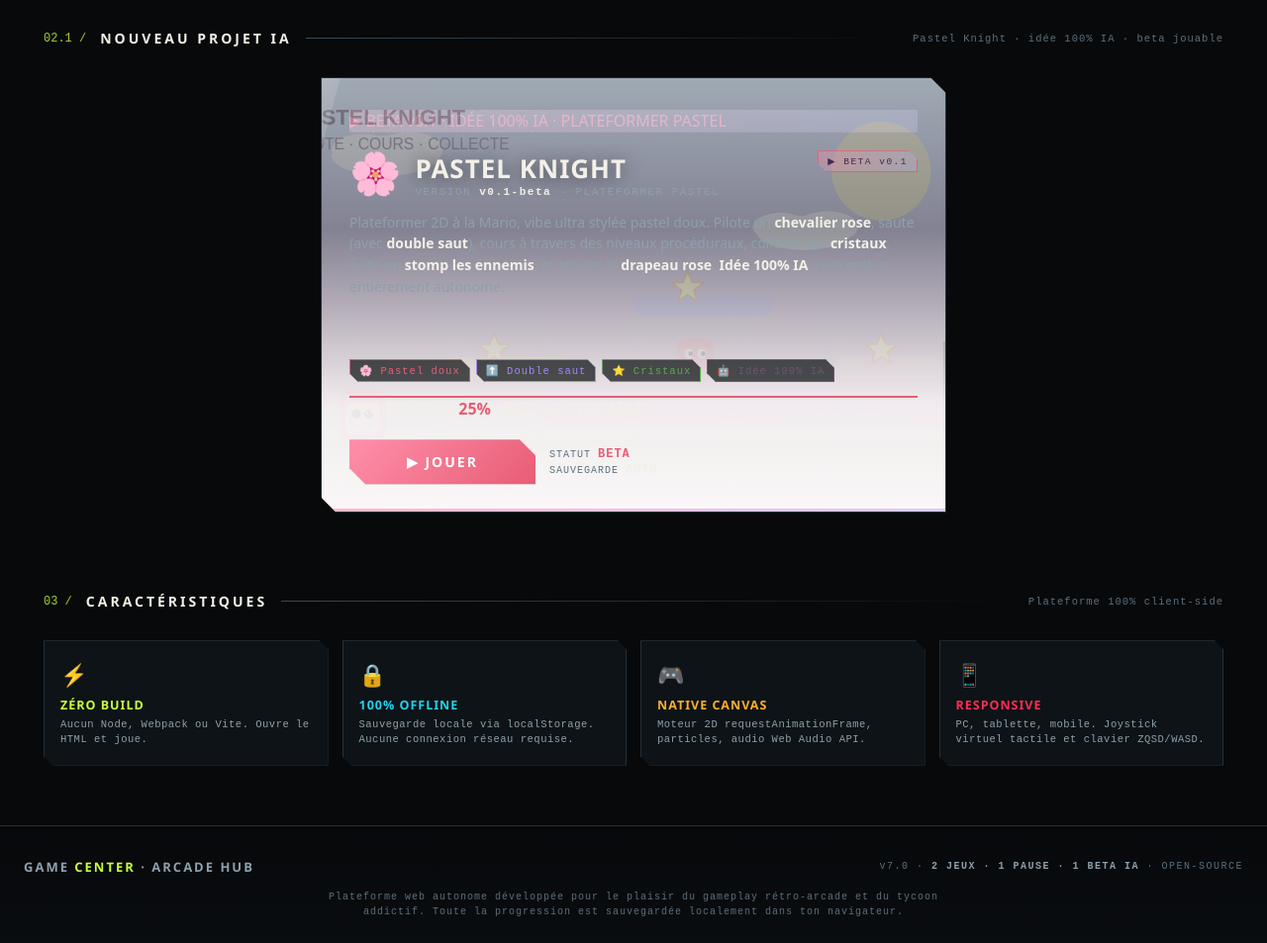
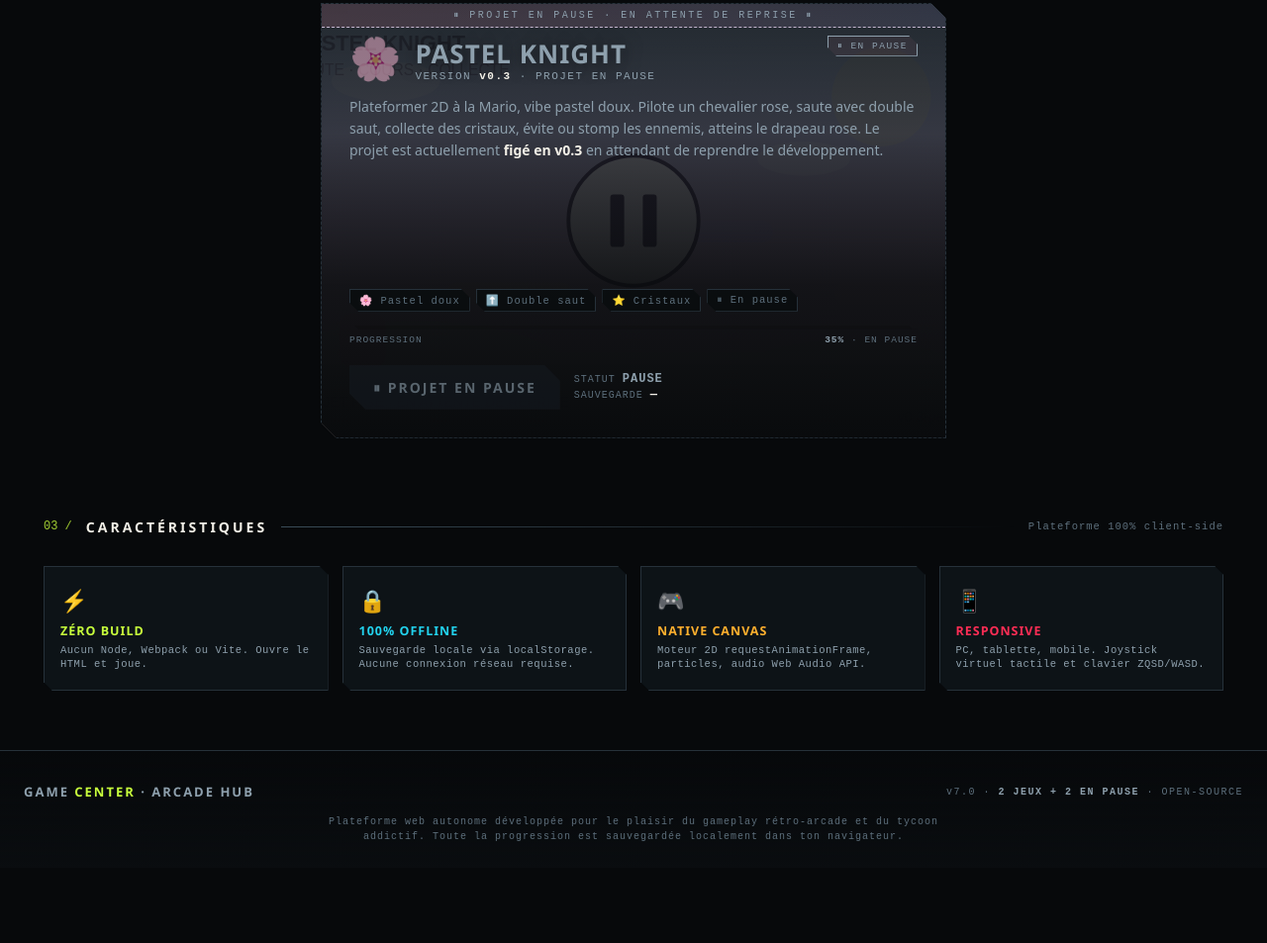
Before and after one commit to 4kraa/game-center, a plain HTML site: page index.html in a window 1280 px wide. Shown: the part 1545-2498 px from the top of the page at 99% size. After the commit the page ends 2422 px from the top, so only its background shows below. Drawn offline with Linux system fonts and the light colour scheme.

Commit message:
Pastel Knight : projet mis en pause (carte index verrouillee)
- Carte Pastel Knight sur l'index repasse en mode 'projet en pause'
- Bouton 'JOUER' desactive -> 'PROJET EN PAUSE'
- Badge 'BETA v0.1' -> 'EN PAUSE'
- Bandeau : 'BETA v0.1 · IDEE 100% IA · PLATEFORMER PASTEL' -> 'PROJET EN PAUSE · EN ATTENTE DE REPRISE'
- SVG : overlay cercle avec symbole pause (||) sur scene pastel dimmee
- Tags : couleurs ramenees a gris/dim (inactifs)
- Barre de progression : pastel -> gris
- Top bar : '1 EN PAUSE' + '1 BETA IA' -> '2 EN PAUSE'
- Hero sub : 'un en pause et une beta 100% IA' -> 'deux en pause'
- Footer meta : '2 JEUX · 1 PAUSE · 1 BETA IA' -> '2 JEUX + 2 EN PAUSE'
- Divider section 02 : 'Projet en pause' -> 'Projets en pause' (regroupe Fixer + Pastel Knight)
- Divider 02.1 supprime (les 2 cartes sont maintenant dans la meme section)

Le fichier void_raider.html reste dans le repo pour reprise future.

```diff
--- a/index.html
+++ b/index.html
@@ -288,8 +288,7 @@ h1{
     <div class="hspace"></div>
     <div class="tbChip always"><span class="dot"></span>SYSTÈME ACTIF</div>
     <div class="tbChip">🎮 <b>2</b> JEUX</div>
-    <div class="tbChip">⏸ <b>1</b> EN PAUSE</div>
-    <div class="tbChip">🤖 <b>1</b> BETA IA</div>
+    <div class="tbChip">⏸ <b>2</b> EN PAUSE</div>
     <div class="tbChip">⚡ <b>OFFLINE</b></div>
   </header>
 
@@ -298,7 +297,7 @@ h1{
     <span class="kicker"><span class="dot"></span>ARCADE TERMINAL · PÉRIMÈTRE SÉCURISÉ</span>
     <h1>GAME CENTER</h1>
     <div class="heroTag"> plateforme <b>100% offline</b> · zéro dépendance · <b>zéro build</b></div>
-    <p class="heroSub">Deux jeux complets jouables dès maintenant, <b>plus un en pause</b> et <b>une beta 100% IA</b>. <b>Aucune installation</b>, aucune connexion requise, sauvegarde locale automatique.</p>
+    <p class="heroSub">Deux jeux complets jouables dès maintenant, <b>plus deux en pause</b>. <b>Aucune installation</b>, aucune connexion requise, sauvegarde locale automatique.</p>
   </section>
 
   <!-- ========= DIVIDER ========= -->
@@ -435,9 +434,9 @@ h1{
   <!-- ========= DIVIDER ========= -->
   <div class="divider">
     <span class="idx">02 /</span>
-    <h2>Projet en pause</h2>
+    <h2>Projets en pause</h2>
     <span class="ln"></span>
-    <span class="note">Fixer — figé en v0.3, en attente de reprise</span>
+    <span class="note">Fixer & Pastel Knight — figés, en attente de reprise</span>
   </div>
 
   <!-- ========= DEV CARD : FIXER ========= -->
@@ -509,18 +508,10 @@ h1{
     </div>
   </div>
 
-  <!-- ========= DIVIDER : NEW GAME ========= -->
-  <div class="divider">
-    <span class="idx">02.1 /</span>
-    <h2>Nouveau projet IA</h2>
-    <span class="ln"></span>
-    <span class="note">Pastel Knight · idée 100% IA · beta jouable</span>
-  </div>
-
   <!-- ========= DEV CARD : PASTEL KNIGHT ========= -->
   <div class="cards" style="grid-template-columns:1fr;max-width:680px">
-    <div class="gcard voidraider" aria-disabled="false" style="cursor:pointer" onclick="window.location.href='void_raider.html'">
-      <div class="devBanner" style="background:linear-gradient(90deg,rgba(255,143,171,.35),rgba(189,178,255,.25));border-bottom:1px dashed #5c1a4a;color:#e85d75">▶ BETA v0.1 · IDÉE 100% IA · PLATEFORMER PASTEL</div>
+    <div class="gcard dev" aria-disabled="true" style="cursor:default">
+      <div class="devBanner" style="background:linear-gradient(90deg,rgba(255,143,171,.15),rgba(189,178,255,.1));border-bottom:1px dashed #c4b6cf;color:var(--mut)">⏸ PROJET EN PAUSE · EN ATTENTE DE REPRISE ⏸</div>
       <div class="gcScene"><svg viewBox="0 0 480 280" preserveAspectRatio="xMidYMid slice">
         <defs>
           <linearGradient id="pkBg" x1="0" y1="0" x2="0" y2="1">
@@ -528,94 +519,65 @@ h1{
           </linearGradient>
         </defs>
         <rect width="480" height="280" fill="url(#pkBg)"/>
-        <!-- Sun -->
-        <circle cx="400" cy="60" r="32" fill="#fff5b8" opacity=".8"/>
-        <!-- Clouds -->
-        <g fill="#fff" opacity=".85">
-          <ellipse cx="80" cy="50" rx="35" ry="13"/>
-          <ellipse cx="65" cy="46" rx="20" ry="10"/>
-          <ellipse cx="95" cy="46" rx="22" ry="11"/>
-          <ellipse cx="350" cy="100" rx="30" ry="11"/>
-          <ellipse cx="335" cy="96" rx="18" ry="9"/>
-          <ellipse cx="365" cy="96" rx="20" ry="10"/>
+        <!-- Dimmed scene -->
+        <g opacity=".25">
+          <circle cx="400" cy="60" r="32" fill="#fff5b8"/>
+          <ellipse cx="80" cy="50" rx="35" ry="13" fill="#fff"/>
+          <ellipse cx="350" cy="100" rx="30" ry="11" fill="#fff"/>
+          <ellipse cx="100" cy="240" rx="100" ry="35" fill="#caffbf"/>
+          <ellipse cx="380" cy="245" rx="80" ry="28" fill="#b8e0a8"/>
+          <rect x="0" y="230" width="480" height="50" fill="#9ad88a"/>
+          <rect x="0" y="225" width="480" height="8" fill="#caffbf"/>
+          <rect x="120" y="180" width="80" height="14" rx="6" fill="#ffd6a5"/>
+          <rect x="240" y="140" width="90" height="14" rx="6" fill="#bdb2ff"/>
+          <rect x="370" y="180" width="70" height="14" rx="6" fill="#ffc8dd"/>
+          <rect x="50" y="200" width="30" height="35" rx="8" fill="#ff8fab"/>
+          <rect x="440" y="170" width="3" height="60" fill="#3d2c4a"/>
+          <polygon points="443,175 475,185 443,195" fill="#ff8fab"/>
         </g>
-        <!-- Hills background -->
-        <ellipse cx="100" cy="240" rx="100" ry="35" fill="#caffbf" opacity=".7"/>
-        <ellipse cx="380" cy="245" rx="80" ry="28" fill="#b8e0a8" opacity=".7"/>
-        <!-- Ground -->
-        <rect x="0" y="230" width="480" height="50" fill="#9ad88a"/>
-        <rect x="0" y="225" width="480" height="8" fill="#caffbf"/>
-        <!-- Platforms -->
-        <rect x="120" y="180" width="80" height="14" rx="6" fill="#ffd6a5"/>
-        <rect x="240" y="140" width="90" height="14" rx="6" fill="#bdb2ff"/>
-        <rect x="370" y="180" width="70" height="14" rx="6" fill="#ffc8dd"/>
-        <!-- Stars -->
-        <g fill="#fdffb6" stroke="#f4a261" stroke-width="1">
-          <polygon points="150,165 153,172 160,172 154,177 156,184 150,180 144,184 146,177 140,172 147,172"/>
-          <polygon points="275,125 278,132 285,132 279,137 281,144 275,140 269,144 271,137 265,132 272,132"/>
-          <polygon points="400,165 403,172 410,172 404,177 406,184 400,180 394,184 396,177 390,172 397,172"/>
+        <!-- Pause overlay -->
+        <g opacity=".85">
+          <circle cx="240" cy="140" r="42" fill="rgba(255,250,252,.92)" stroke="#3d2c4a" stroke-width="2.5"/>
+          <rect x="225" y="123" width="9" height="34" rx="2" fill="#3d2c4a"/>
+          <rect x="246" y="123" width="9" height="34" rx="2" fill="#3d2c4a"/>
         </g>
-        <!-- Character (pink blob with face) -->
-        <g transform="translate(50,200)">
-          <rect x="0" y="0" width="30" height="35" rx="8" fill="#ff8fab"/>
-          <rect x="4" y="10" width="22" height="20" rx="5" fill="#fff"/>
-          <circle cx="11" cy="17" r="3" fill="#3d2c4a"/>
-          <circle cx="19" cy="17" r="3" fill="#3d2c4a"/>
-          <circle cx="8" cy="23" r="2.5" fill="#ff8fab" opacity=".5"/>
-          <circle cx="22" cy="23" r="2.5" fill="#ff8fab" opacity=".5"/>
-          <circle cx="9" cy="38" r="3" fill="#3d2c4a"/>
-          <circle cx="21" cy="38" r="3" fill="#3d2c4a"/>
-        </g>
-        <!-- Enemy walker -->
-        <g transform="translate(280,180)">
-          <rect x="-12" y="-12" width="24" height="24" rx="6" fill="#ff8fab"/>
-          <circle cx="-4" cy="-2" r="3" fill="#fff"/>
-          <circle cx="4" cy="-2" r="3" fill="#fff"/>
-          <circle cx="-3" cy="-2" r="1.5" fill="#3d2c4a"/>
-          <circle cx="5" cy="-2" r="1.5" fill="#3d2c4a"/>
-        </g>
-        <!-- Flag -->
-        <g transform="translate(440,170)">
-          <rect x="0" y="0" width="3" height="60" fill="#3d2c4a"/>
-          <polygon points="3,5 35,15 3,25" fill="#ff8fab"/>
-          <polygon points="14,12 17,15 14,18" fill="#fdffb6"/>
-        </g>
-        <text x="20" y="30" font-family="Fredoka, sans-serif" font-size="14" fill="#3d2c4a" font-weight="700">PASTEL KNIGHT</text>
-        <text x="20" y="46" font-family="Nunito, sans-serif" font-size="10" fill="#6b5575">SAUTE · COURS · COLLECTE</text>
-        <text x="460" y="270" text-anchor="end" font-family="Nunito, sans-serif" font-size="9" fill="#9a8aa8">v0.1-beta</text>
+        <text x="20" y="30" font-family="Fredoka, sans-serif" font-size="14" fill="#3d2c4a" font-weight="700" opacity=".5">PASTEL KNIGHT</text>
+        <text x="20" y="46" font-family="Nunito, sans-serif" font-size="10" fill="#6b5575" opacity=".5">SAUTE · COURS · COLLECTE</text>
+        <text x="20" y="260" font-family="Nunito, sans-serif" font-size="9" fill="#9a8aa8" opacity=".6">PROJET FIGÉ · EN ATTENTE DE REPRISE</text>
+        <text x="460" y="270" text-anchor="end" font-family="Nunito, sans-serif" font-size="9" fill="#9a8aa8" opacity=".5">v0.3-paused</text>
       </svg></div>
-      <div class="gcVeil" style="background:linear-gradient(180deg,rgba(255,250,252,.4) 0%,rgba(255,250,252,.2) 35%,rgba(255,250,252,.9) 75%,rgba(255,250,252,.98))"></div>
+      <div class="gcVeil"></div>
       <div class="gcBody">
         <div class="gcTop">
           <div class="gcIconWrap">
-            <div class="gcIcon">🌸</div>
+            <div class="gcIcon" style="opacity:.5">🌸</div>
             <div>
-              <div class="gcTitle">PASTEL KNIGHT</div>
-              <div class="gcVer">VERSION <b>v0.1-beta</b> · PLATEFORMER PASTEL</div>
+              <div class="gcTitle" style="color:var(--mut)">PASTEL KNIGHT</div>
+              <div class="gcVer">VERSION <b>v0.3</b> · PROJET EN PAUSE</div>
             </div>
           </div>
-          <span class="gcBadge dev" style="background:linear-gradient(90deg,rgba(255,143,171,.35),rgba(189,178,255,.25));color:#3d2c4a;border-color:#e85d75">▶ BETA v0.1</span>
+          <span class="gcBadge dev" style="background:rgba(255,143,171,.06);color:var(--mut);border-color:var(--line2)">⏸ EN PAUSE</span>
         </div>
-        <p class="gcDesc">Plateformer 2D à la Mario, vibe ultra stylée pastel doux. Pilote un <b>chevalier rose</b>, saute (avec <b>double saut</b>), cours à travers des niveaux procéduraux, collecte des <b>cristaux</b>, évite ou <b>stomp les ennemis</b>, et atteins le <b>drapeau rose</b>. <b>Idée 100% IA</b>, conception entièrement autonome.</p>
+        <p class="gcDesc">Plateformer 2D à la Mario, vibe pastel doux. Pilote un chevalier rose, saute avec double saut, collecte des cristaux, évite ou stomp les ennemis, atteins le drapeau rose. Le projet est actuellement <b>figé en v0.3</b> en attendant de reprendre le développement.</p>
         <div class="gcTags">
-          <span class="gcTag" style="color:#e85d75;border-color:#e85d75">🌸 Pastel doux</span>
-          <span class="gcTag" style="color:#9d8aff;border-color:#9d8aff">⬆️ Double saut</span>
-          <span class="gcTag" style="color:#5aa84a;border-color:#5aa84a">⭐ Cristaux</span>
-          <span class="gcTag" style="color:#6b5575;border-color:#6b5575">🤖 Idée 100% IA</span>
+          <span class="gcTag" style="color:var(--dim)">🌸 Pastel doux</span>
+          <span class="gcTag" style="color:var(--dim)">⬆️ Double saut</span>
+          <span class="gcTag" style="color:var(--dim)">⭐ Cristaux</span>
+          <span class="gcTag" style="color:var(--dim)">⏸ En pause</span>
         </div>
         <div>
-          <div class="progressBar" style="background:rgba(255,250,252,.5);border:1px solid #e85d75"><i style="width:25%;background:linear-gradient(90deg,#ff8fab,#bdb2ff)"></i></div>
-          <div class="progressLabel"><span>PROGRESSION</span><span><b style="color:#e85d75">25%</b> · BETA v0.1 JOUABLE</span></div>
+          <div class="progressBar" style="background:rgba(0,0,0,.1);border:1px solid var(--line2)"><i style="width:35%;background:var(--line2)"></i></div>
+          <div class="progressLabel"><span>PROGRESSION</span><span><b style="color:var(--mut)">35%</b> · EN PAUSE</span></div>
         </div>
         <div class="gcFooter">
-          <button class="gcPlay" style="background:linear-gradient(135deg,#ff8fab,#e85d75);color:#fff;border:none;cursor:pointer;box-shadow:0 4px 0 #b04460;opacity:1">▶ JOUER</button>
+          <button class="gcPlay" disabled style="background:var(--panel);color:var(--mut);border:1px dashed var(--line2);cursor:not-allowed;opacity:.6">⏸ PROJET EN PAUSE</button>
           <div class="gcStats">
-            <span>STATUT <b style="color:#e85d75">BETA</b></span>
-            <span>SAUVEGARDE <b>AUTO</b></span>
+            <span>STATUT <b style="color:var(--mut)">PAUSE</b></span>
+            <span>SAUVEGARDE <b>—</b></span>
           </div>
         </div>
       </div>
-      <div class="gcStripe" style="background:linear-gradient(90deg,#ff8fab,#bdb2ff)"></div>
+      <div class="gcStripe" style="background:var(--line2)"></div>
     </div>
   </div>
   <div class="divider">
@@ -639,7 +601,7 @@ h1{
   <footer id="footer">
     <div class="footGrid">
       <div class="footBrand">GAME <span>CENTER</span> · ARCADE HUB</div>
-      <div class="footMeta">v7.0 · <b>2 JEUX · 1 PAUSE · 1 BETA IA</b> · OPEN-SOURCE</div>
+      <div class="footMeta">v7.0 · <b>2 JEUX + 2 EN PAUSE</b> · OPEN-SOURCE</div>
     </div>
     <p class="footNote">Plateforme web autonome développée pour le plaisir du gameplay rétro-arcade et du tycoon addictif. Toute la progression est sauvegardée localement dans ton navigateur.</p>
   </footer>
```
